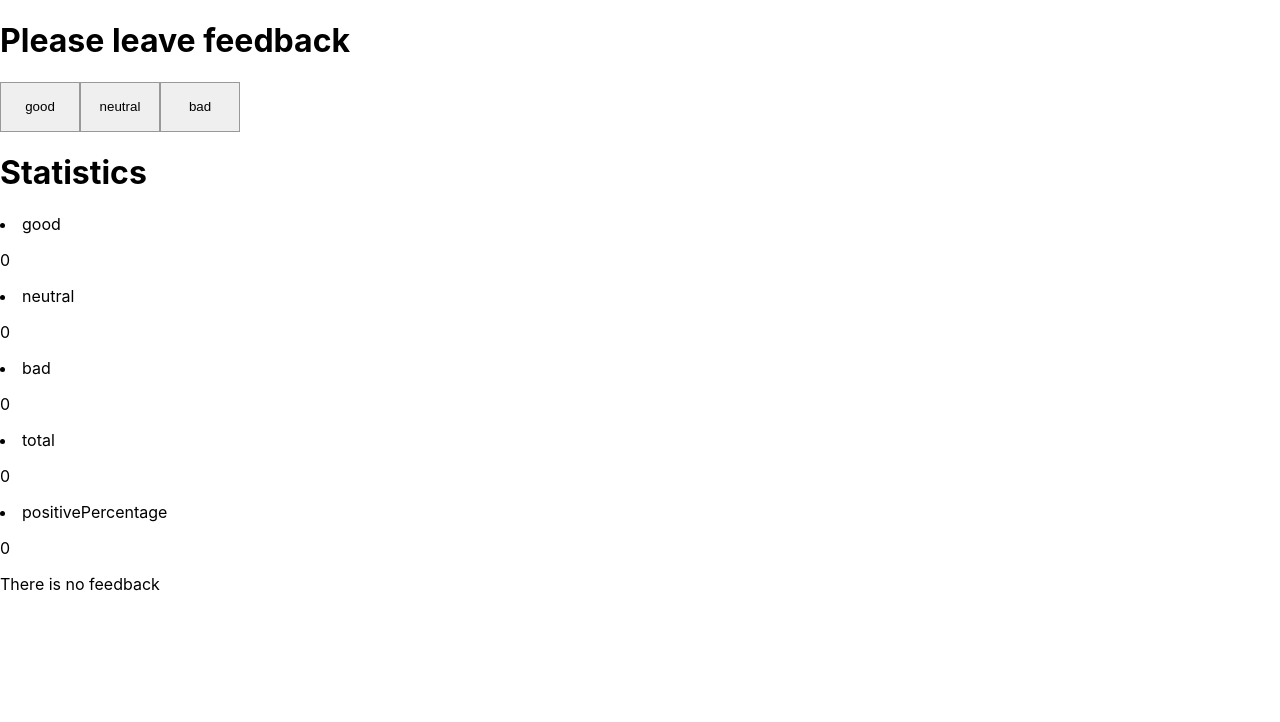
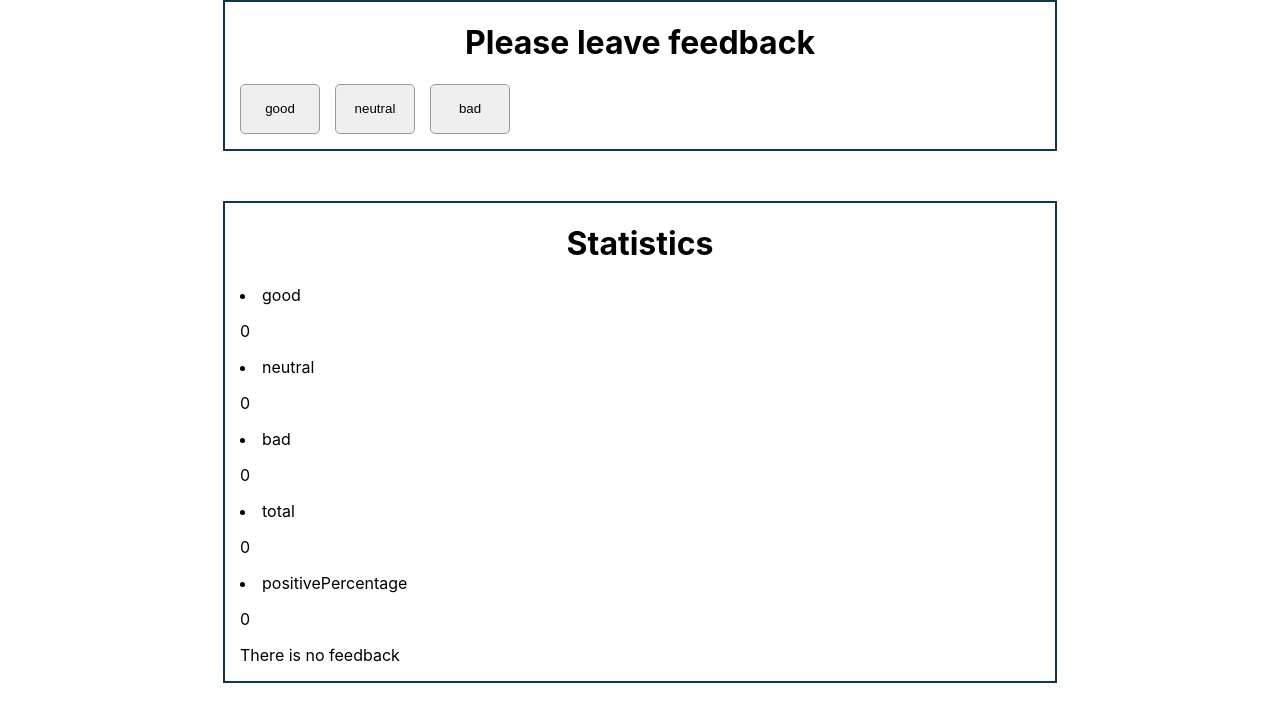
Before and after one commit to Anastasiia-Ihn/goit-react-hw-02-feedback, a React (Create React App) app: page / in a window 1280 px wide. Shown: the top 722 px of the page. Built offline with nearby package versions, Linux system fonts and the light colour scheme.

Commit message:
fixed func total

```diff
--- a/src/components/App.jsx
+++ b/src/components/App.jsx
@@ -10,14 +10,26 @@ export class App extends Component {
     neutral: 0,
     bad: 0,
   };
-  // this.setState((prevState) => {
+
+  onClickOption = option =>
+    this.setState(prevState => {
+      return {
+        [option]: prevState[option] + 1,
+      };
+    });
+  // countTotalFeedback = value => {
+  // this.setState(prevState => {
+  //   console.log(prevState);
+  //   // console.log(option);
   //   return {
-  //     [option]: prevState[option] + 1,
-  //   };
+  //     prevState.map(() => {
+
+  //    })
+  // };
   // });
-  // countTotalFeedback=()=>{
-
-  // }
+  // console.log(value + 0);
+  // return (value +1)
+  // };
   // countPositiveFeedbackPercentage = () => {
 
   //  }
@@ -28,7 +40,8 @@ export class App extends Component {
         <Section title="Please leave feedback">
           <FeedbackOptions
             options={this.state}
-            // onLeaveFeedback={ }
+            onLeaveFeedback={this.onClickOption}
+            onClick={this.countTotalFeedback}
           ></FeedbackOptions>
         </Section>
 
--- a/src/components/FeedbackOptions/FeedbackOptions.jsx
+++ b/src/components/FeedbackOptions/FeedbackOptions.jsx
@@ -8,10 +8,20 @@ import { BtnOptions } from './FeedbackOptions.styled';
 //   });
 // };
 
-export const FeedbackOptions = ({ options }) => {
+export const FeedbackOptions = ({ options, onLeaveFeedback, onClick }) => {
   const arrOptions = Object.entries(options); // переробляємо в масив для map
 
   return arrOptions.map(option => {
-    return <BtnOptions key={option[0]}>{option[0]}</BtnOptions>;
+    return (
+      <BtnOptions
+        key={option[0]}
+        onClick={evt => {
+          onLeaveFeedback(evt.target.textContent);
+          onClick(1);
+        }}
+      >
+        {option[0]}
+      </BtnOptions>
+    );
   });
 };
--- a/src/components/FeedbackOptions/FeedbackOptions.styled.js
+++ b/src/components/FeedbackOptions/FeedbackOptions.styled.js
@@ -1,8 +1,24 @@
 import styled from 'styled-components';
 
-export const FeedbackOptions = styled.div``;
+export const divFeedbackOptions = styled.div`
+  display: flex;
+  gap: 15px;
+  align-items: center;
+  justify-content: center;
+  margin-bottom: 15px;
+`;
 
 export const BtnOptions = styled.button`
-border: 1px solid #999999;
-width:80px;
-height: 50px;`;
+  border: 1px solid #999999;
+  width: 80px;
+  height: 50px;
+  border-radius: 5px;
+  margin-right: 15px;
+  margin-bottom: 15px;
+
+  &:hover,
+  &:focus {
+    background-color: #586975;
+    color: #fff;
+  }
+`;
--- a/src/components/Section/Section.jsx
+++ b/src/components/Section/Section.jsx
@@ -1,8 +1,10 @@
+import { Container } from './Section.styled';
+
 export const Section = ({ title, children }) => {
   return (
-    <>
+    <Container>
       <h1>{title}</h1>
       {children}
-    </>
+    </Container>
   );
 };
--- a/src/components/Section/Section.styled.js
+++ b/src/components/Section/Section.styled.js
@@ -1,5 +1,14 @@
-import styled from "styled-components";
+import styled from 'styled-components';
 
-// export const Section = styled.section``
+export const Container = styled.div`
+  margin: 0 auto 50px auto;
+  width: 800px;
+  padding: 0 15px;
+  border: 2px solid #123547;
+
+  > h1 {
+    text-align: center;
+  }
+`;
 
 // export const h = styled.h1``
```
